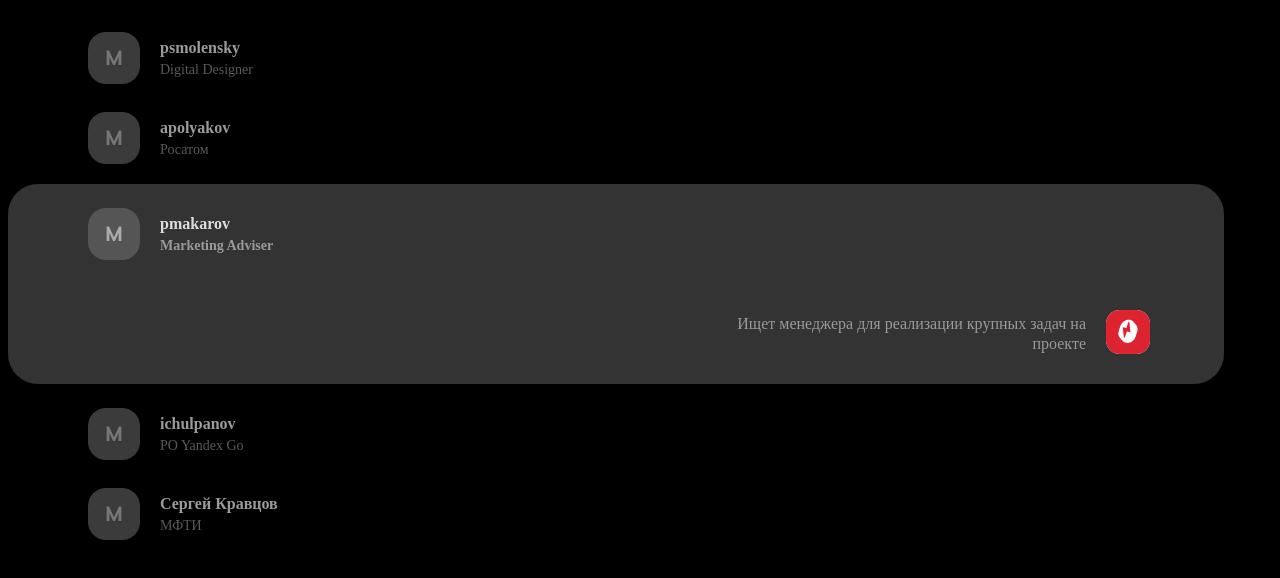
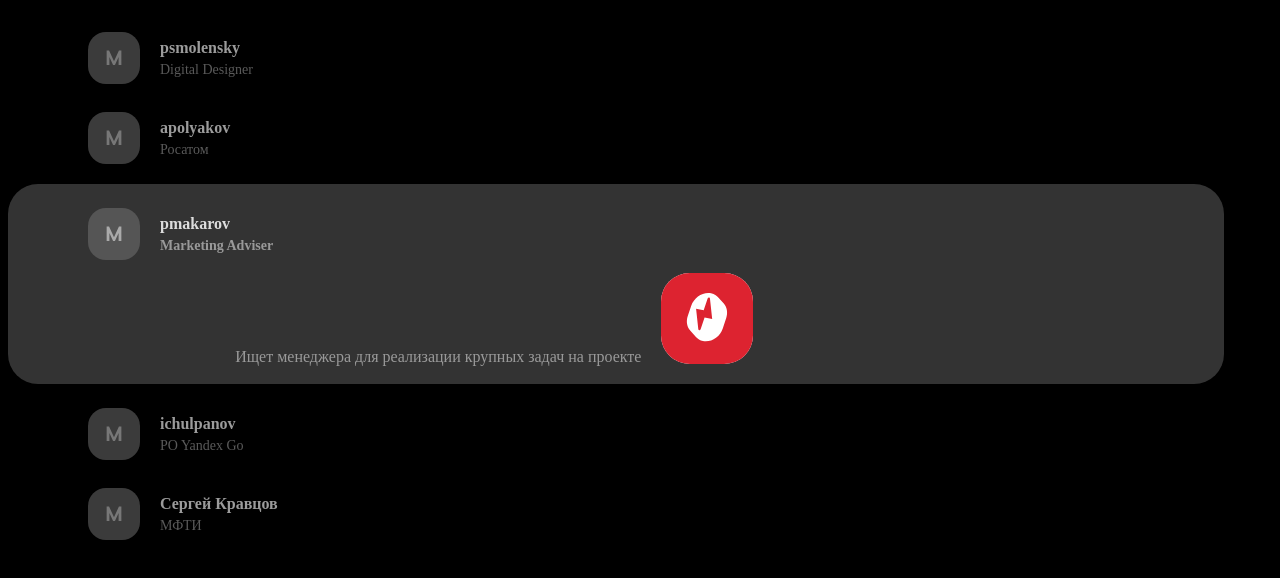
Before and after one commit to EmilianoTaylor/magnet-test, a React (Vite) app: page / in a window 1280 px wide. Shown: the top 578 px of the page. Built offline with nearby package versions, Linux system fonts and the light colour scheme.

Commit message:
animation MVP 3.1.0

```diff
--- a/src/components/swiperBlackbox/swiperBlackbox.css
+++ b/src/components/swiperBlackbox/swiperBlackbox.css
@@ -128,22 +128,21 @@
 .informationBlock {
 	position: absolute;
 	height: fit-content;
-	width: 70%;
+	width: 75%;
 	display: flex;
   align-items: flex-end;
   gap: 20px;
   padding: 10px 16px;
   border-radius: 12px;
-  width: fit-content;
-	bottom: 10%;
+	bottom: 5%;
 	right: 5%;
 }
 
 .userText {
 	font-weight: 400;
 	font-size: 2vh;
-	line-height: 20px;
-	text-align: right;
+	line-height: 14px;
+	text-align:end;
 	color: rgba(255, 255, 255, 0.5);
 }
 
--- a/src/components/swiperBlackbox/swiperBlackbox.tsx
+++ b/src/components/swiperBlackbox/swiperBlackbox.tsx
@@ -43,7 +43,14 @@ const SwiperBlackboxList = () => {
 
 	return (
 		<div className="swiper-container">
-			<div className="background-overlay"></div>
+			<div className="background-overlay">
+				<div className='informationBlock'>
+				<span className='userText'>
+					{users[currentIndex + 2]?.info || "Нет информации"}
+				</span>
+					<img src={infoIcon} className="infoIcon" />
+				</div>
+			</div>
 			<ul
 				className="swiper"
 				onTouchStart={handleTouchStart}
@@ -70,11 +77,8 @@ const SwiperBlackboxList = () => {
 									<span className="userCompany">{user.company}</span>
 								</div>
 							</div>
-							{index === currentIndex + 2 &&
-								<div className='informationBlock'>
-									<span className='userText'>{user.info}</span>
-									<img src={infoIcon} className="infoIcon" />
-								</div>}
+							{/* {index === currentIndex + 2 &&
+								} */}
 						</li>
 					);
 				})}
```
